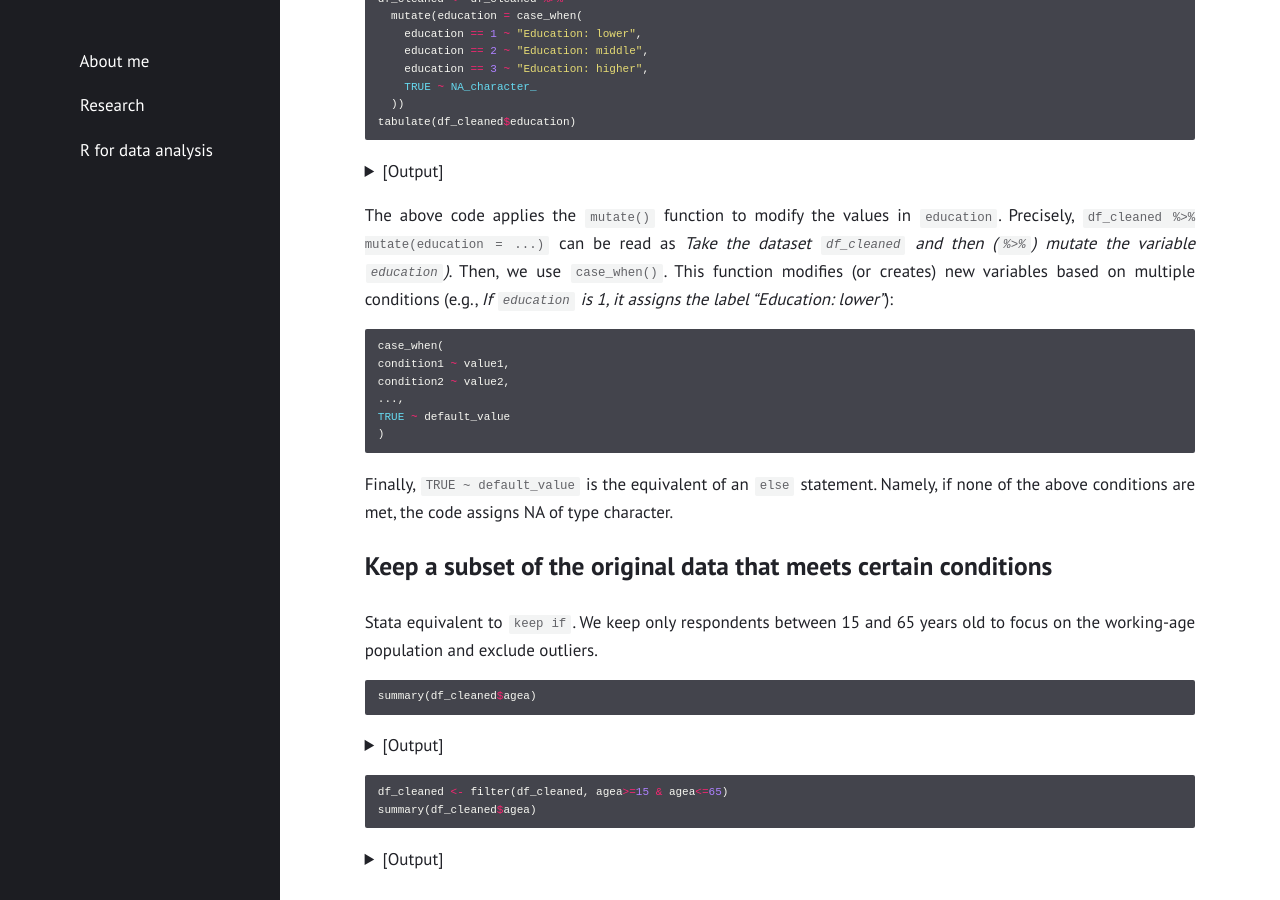
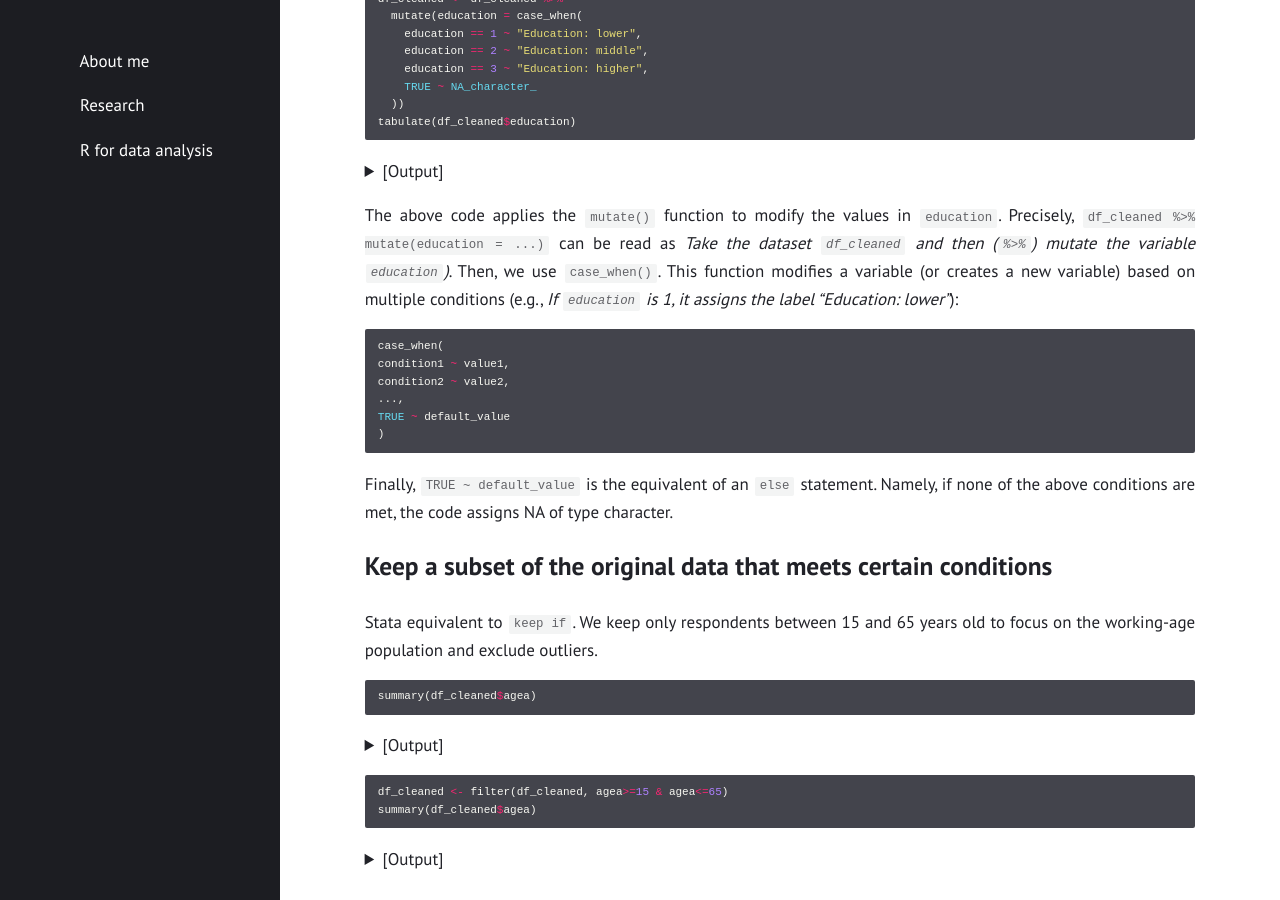
Before and after one commit to gubellom/gubellom.github.io, a Jekyll site: the page built from R files/Manipulation.md, in a window 1280 px wide and 900 px high, scrolled down 2686 px. Built offline with Jekyll 4.4.1, drawn with Linux system fonts in a browser that asks for light colours.

Commit message:
Update Manipulation.md
Signed-off-by: Michele Gubello <62111923+gubellom@users.noreply.github.com>

````diff
--- a/R files/Manipulation.md
+++ b/R files/Manipulation.md
@@ -205,7 +205,7 @@
   </pre>
 </details>
 
-The above code applies the `mutate()` function to modify the values in `education`. Precisely, `df_cleaned %>% mutate(education = ...)` can be read as *Take the dataset `df_cleaned` and then (`%>%`) mutate the variable `education`)*. Then, we use `case_when()`. This function modifies (or creates) new variables based on multiple conditions (e.g., *If `education` is 1, it assigns the label "Education: lower"*):
+The above code applies the `mutate()` function to modify the values in `education`. Precisely, `df_cleaned %>% mutate(education = ...)` can be read as *Take the dataset `df_cleaned` and then (`%>%`) mutate the variable `education`)*. Then, we use `case_when()`. This function modifies a variable (or creates a new variable) based on multiple conditions (e.g., *If `education` is 1, it assigns the label "Education: lower"*):
 
 ```r
 case_when(
````
